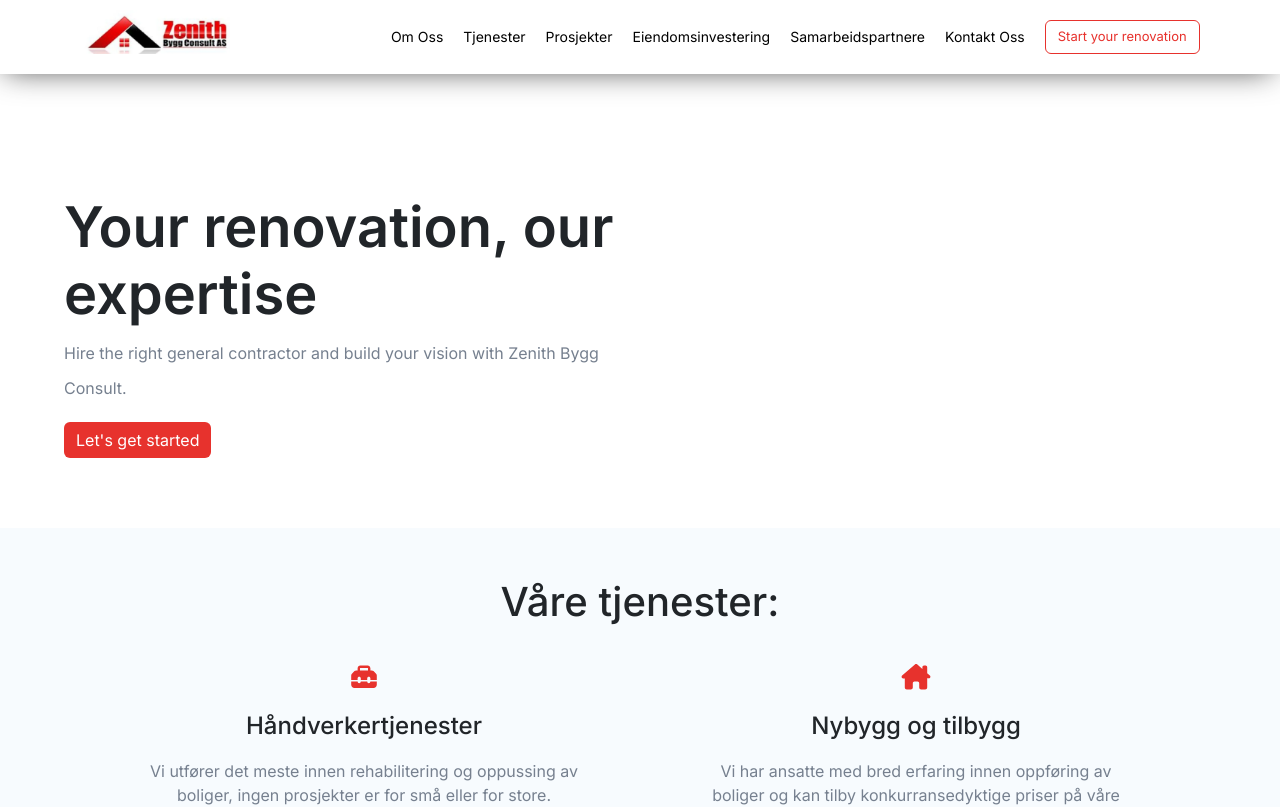
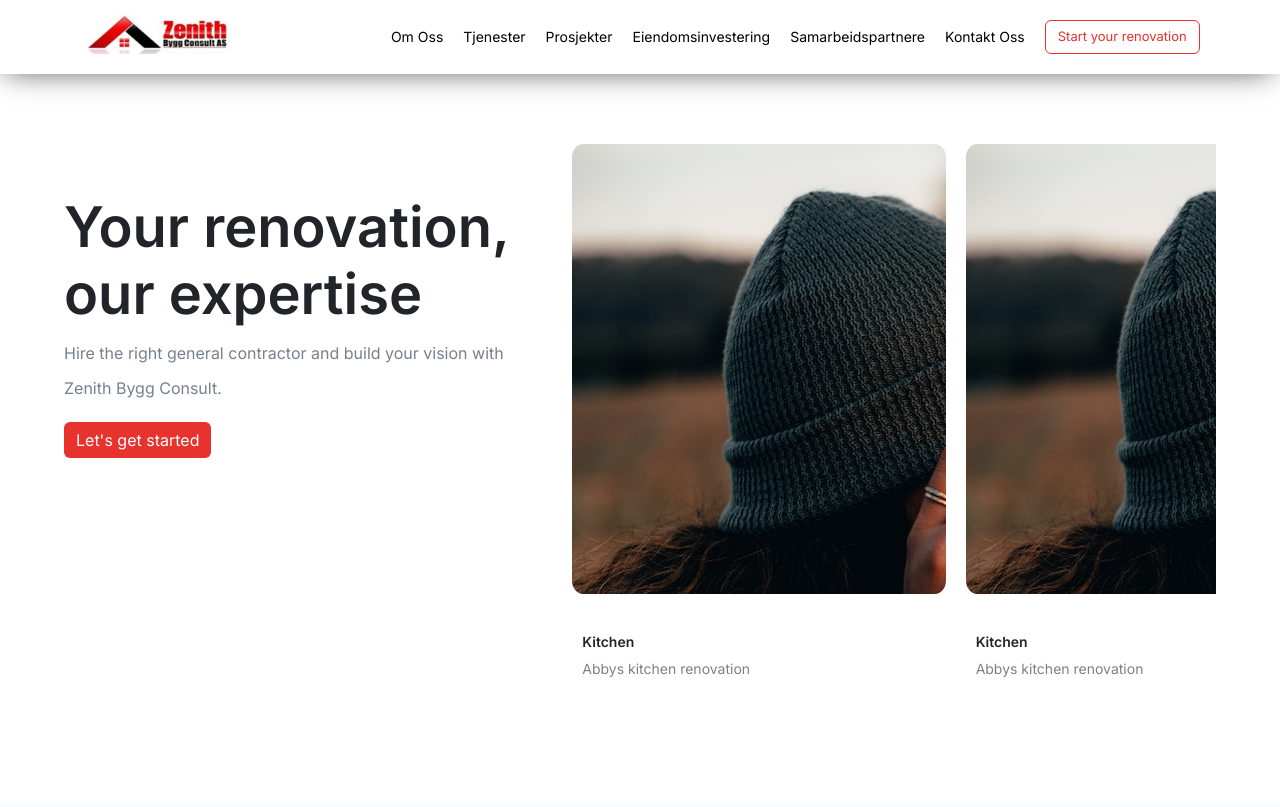
Before and after one commit to DevrMichael/zbc, a Next.js app: page / in a window 1280 px wide. Shown: the top 807 px of the page. Built offline with nearby package versions, Linux system fonts and the light colour scheme.

Commit message:
Add hero scrollbar section

```diff
--- a/components/Hero/Hero.module.scss
+++ b/components/Hero/Hero.module.scss
@@ -1,11 +1,14 @@
 @import '../../styles/custom.scss';
 
 .container {
+  display: flex;
   width: 90%;
   padding-block: 70px;
   margin: auto;
+
   .content {
-    width: 50%;
+    width: 70%;
+    padding-right: 20px;
 
     h1 {
       font-size: 56px;
@@ -27,4 +30,42 @@
       }
     }
   }
+
+  .projects {
+    width: 90%;
+    display: grid;
+    grid-auto-flow: column;
+    grid-auto-columns: 58%;
+    gap: 20px;
+
+    overflow-x: auto;
+    overscroll-behavior-inline: contain;
+
+    .singleProject {
+      .projectImage {
+        background-image: url('./assets/project-image-example.jpeg');
+        min-height: 450px;
+        width: 100%;
+        border-radius: 3%;
+      }
+      .projectText {
+        display: block;
+        margin: auto;
+        padding: 40px 10px;
+
+        h6 {
+          font-weight: 600;
+        }
+
+        p {
+          color: gray;
+        }
+      }
+
+      p,
+      h6 {
+        font-size: 14px;
+      }
+    }
+  }
 }
--- a/components/Hero/Hero.tsx
+++ b/components/Hero/Hero.tsx
@@ -13,7 +13,57 @@ export default function Hero() {
         </p>
         <Button>Let&apos;s get started</Button>
       </div>
-      <div className={styles.projects}></div>
+      <div className={styles.projects}>
+        <div className={styles.singleProject}>
+          <div className={styles.projectImage}></div>
+          <div className={styles.projectText}>
+            <h6>Kitchen</h6>
+            <p>Abbys kitchen renovation</p>
+          </div>
+        </div>
+        <div className={styles.singleProject}>
+          <div className={styles.projectImage}></div>
+          <div className={styles.projectText}>
+            <h6>Kitchen</h6>
+            <p>Abbys kitchen renovation</p>
+          </div>
+        </div>
+        <div className={styles.singleProject}>
+          <div className={styles.projectImage}></div>
+          <div className={styles.projectText}>
+            <h6>Kitchen</h6>
+            <p>Abbys kitchen renovation</p>
+          </div>
+        </div>
+        <div className={styles.singleProject}>
+          <div className={styles.projectImage}></div>
+          <div className={styles.projectText}>
+            <h6>Kitchen</h6>
+            <p>Abbys kitchen renovation</p>
+          </div>
+        </div>
+        <div className={styles.singleProject}>
+          <div className={styles.projectImage}></div>
+          <div className={styles.projectText}>
+            <h6>Kitchen</h6>
+            <p>Abbys kitchen renovation</p>
+          </div>
+        </div>
+        <div className={styles.singleProject}>
+          <div className={styles.projectImage}></div>
+          <div className={styles.projectText}>
+            <h6>Kitchen</h6>
+            <p>Abbys kitchen renovation</p>
+          </div>
+        </div>
+        <div className={styles.singleProject}>
+          <div className={styles.projectImage}></div>
+          <div className={styles.projectText}>
+            <h6>Kitchen</h6>
+            <p>Abbys kitchen renovation</p>
+          </div>
+        </div>
+      </div>
     </div>
   );
 }
```
Also changed, not shown: components/Hero/assets/project-image-example.jpeg (added).
